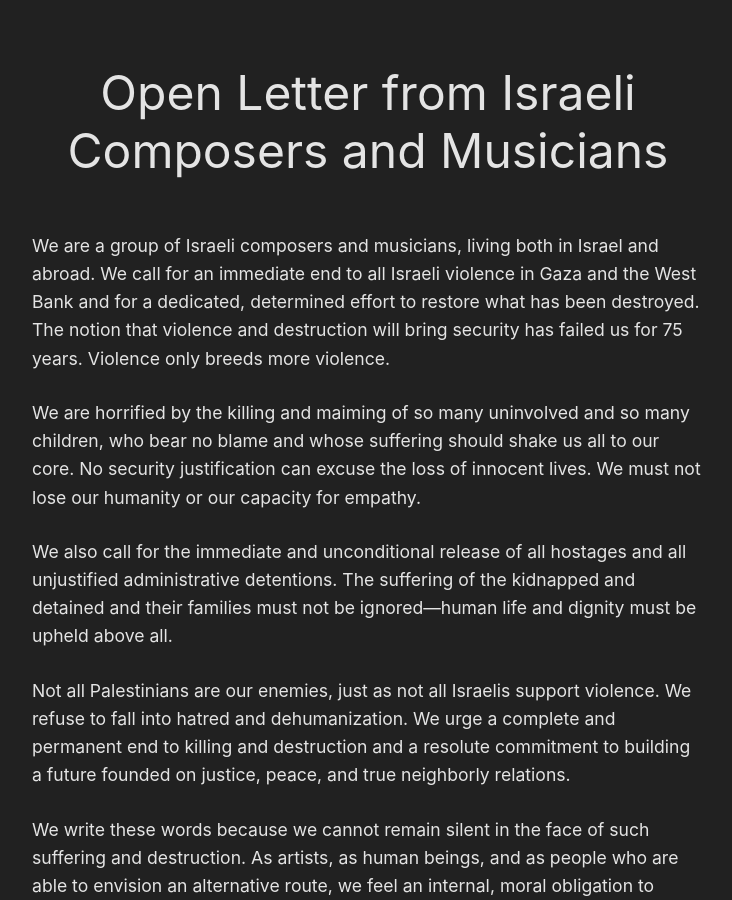
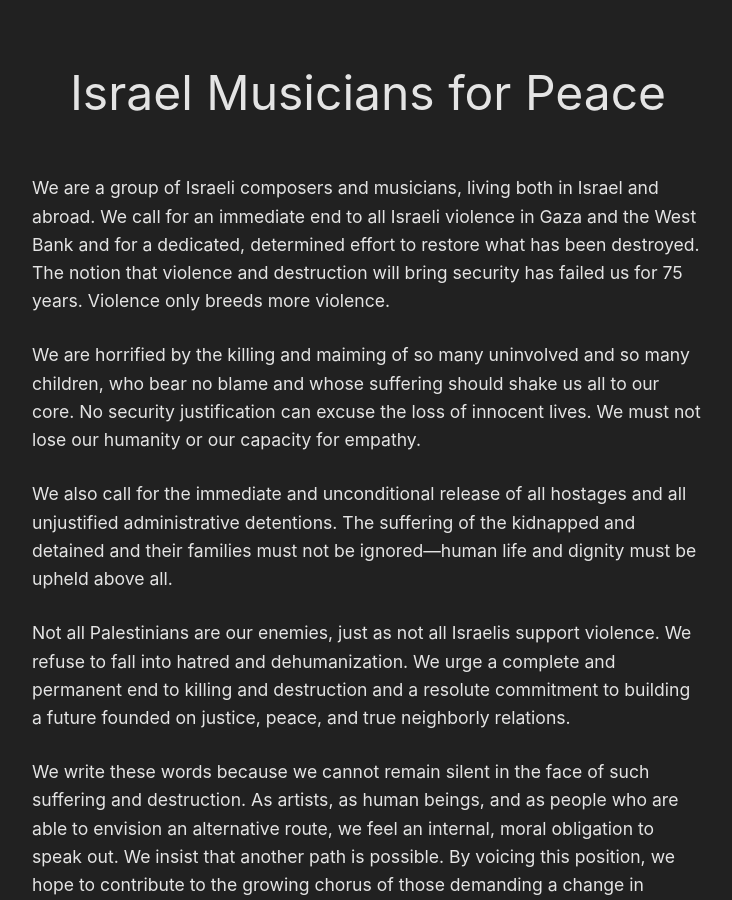
Before and after one commit to The-People-s-Coalition-of-Tandy/openletter, a Jekyll site: the page built from index.markdown, in a window 1280 px wide and 900 px high. Shown: the whole window, without its empty margins (272-1004 px from the left). Built offline with Jekyll 4.4.1, drawn with Linux system fonts in a browser that asks for light colours.

Commit message:
Update metadata

```diff
--- a/_config.yml
+++ b/_config.yml
@@ -1,11 +1,12 @@
-title: Open Letter from Israeli Composers and Musicians
-email: example@example.com
-description: >- # this means to ignore newlines until "baseurl:"
-  Open Letter from Israeli Composers and Musicians
-baseurl: "" # the subpath of your site, e.g. /blog
-url: "" # the base hostname & protocol for your site, e.g. http://example.com
+title: Israel Musicians for Peace
+email:
+description: >-
+  An open letter from Israeli composers and musicians
+baseurl: ""
+url: "https://israelmusiciansforpeace.com" # Replace with actual domain
 twitter_username: none
-github_username:  juilie
+github_username: juilie
+author: Israel Musicians for Peace
 
 plugins:
   - jekyll-feed
--- a/_layouts/default.html
+++ b/_layouts/default.html
@@ -33,7 +33,7 @@
   <!-- <link rel="stylesheet" href="/static/css/default.css"> -->
   <link type="application/atom+xml" rel="alternate" href="{{ "/feed.xml" | absolute_url }}" title="{{ site.title }}" />
 
-  <title>{{ page.title }}</title>
+  <title>Israel Musicians for Peace</title>
   <link rel="stylesheet" href="{{ '/static/css/default.css' | relative_url }}">
   <!-- Page-specific CSS -->
   {% if page.css %}
```
